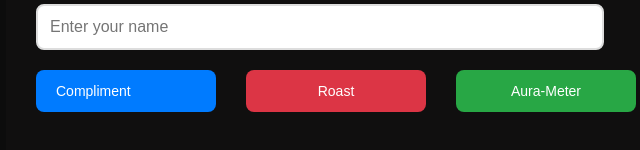
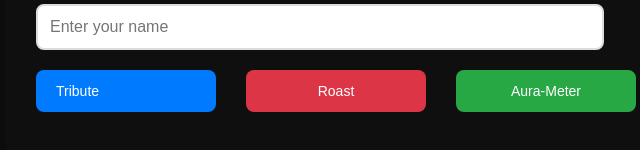
Before and after one commit to 0xAlankar/childrensday, a plain HTML site: page index.html in a window 1280 px wide. Shown: the part 370-520 px from the top of the page, 304-944 px from the left. Drawn offline with Linux system fonts and the light colour scheme.

Commit message:
Update index.html

```diff
--- a/index.html
+++ b/index.html
@@ -16,7 +16,7 @@
         <input type="text" id="friendName" placeholder="Enter your name">
 
         <div class="buttons">
-            <button onclick="compliment()">Compliment</button>
+            <button onclick="compliment()">Tribute</button>
             <button onclick="roast()">Roast</button>
             <button onclick="gift()">Aura-Meter</button>
         </div>
```
